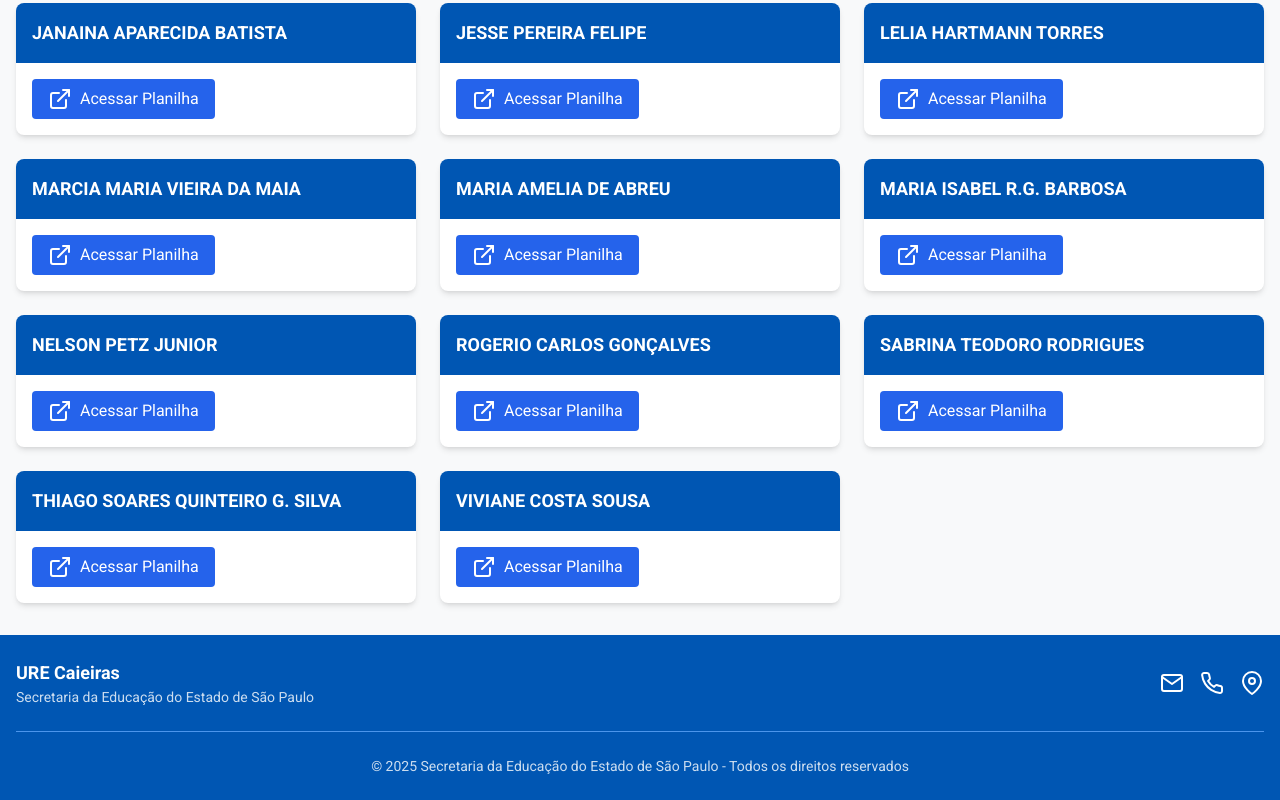
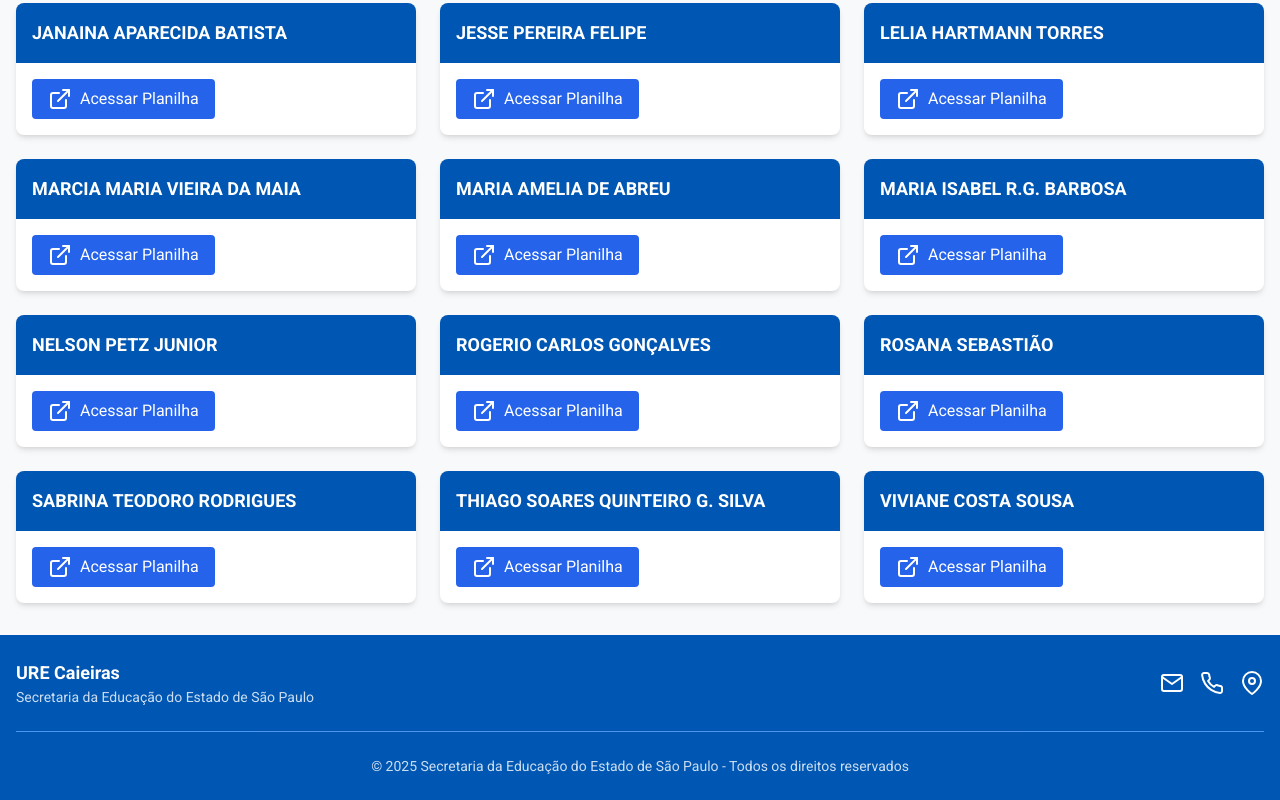
Before and after one commit to PNE-DE-CAI/supervisores_relatorios, a plain HTML site: page index.html in a window 1280 px wide. Shown: the part 821-1621 px from the top of the page. Drawn offline with nearby package versions, Linux system fonts and the light colour scheme.

Commit message:
Update index.html

```diff
--- a/index.html
+++ b/index.html
@@ -242,6 +242,16 @@
                     </a>
                 </div>
             </div>
+              <div class="bg-white rounded-lg shadow-md overflow-hidden transition-all card-hover">
+                <div class="seduc-blue p-4 text-white">
+                    <h3 class="font-semibold text-lg">ROSANA SEBASTIÃO</h3>
+                </div>
+                <div class="p-4">
+                    <a href="https://docs.google.com/spreadsheets/d/1Bv0kuSUega3slrbRDNbi0yZ0_OlSeiZ1mO8uUiRQT7A/edit?usp=sharing" class="inline-flex items-center px-4 py-2 bg-blue-600 text-white rounded hover:bg-blue-700 transition-colors">
+                        <i data-feather="external-link" class="mr-2"></i> Acessar Planilha
+                    </a>
+                </div>
+            </div>
 
             <div class="bg-white rounded-lg shadow-md overflow-hidden transition-all card-hover">
                 <div class="seduc-blue p-4 text-white">
```
